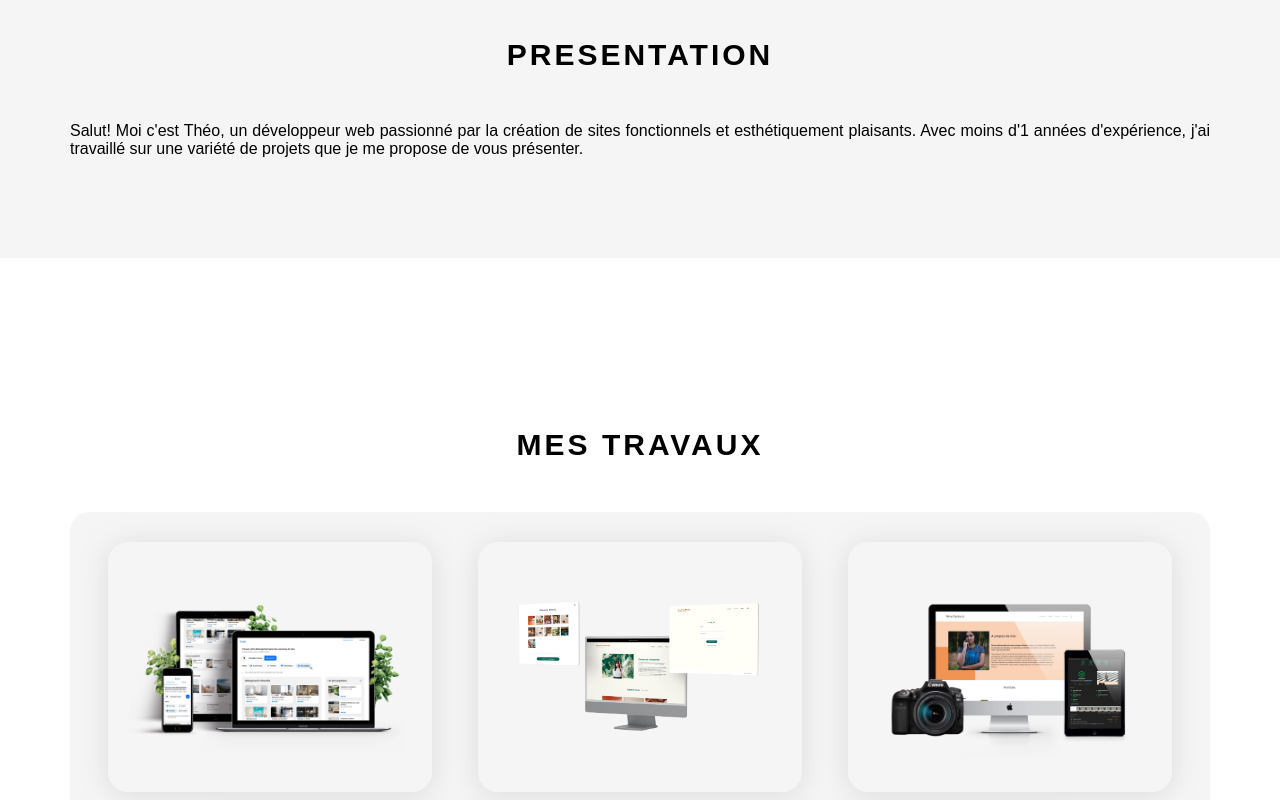
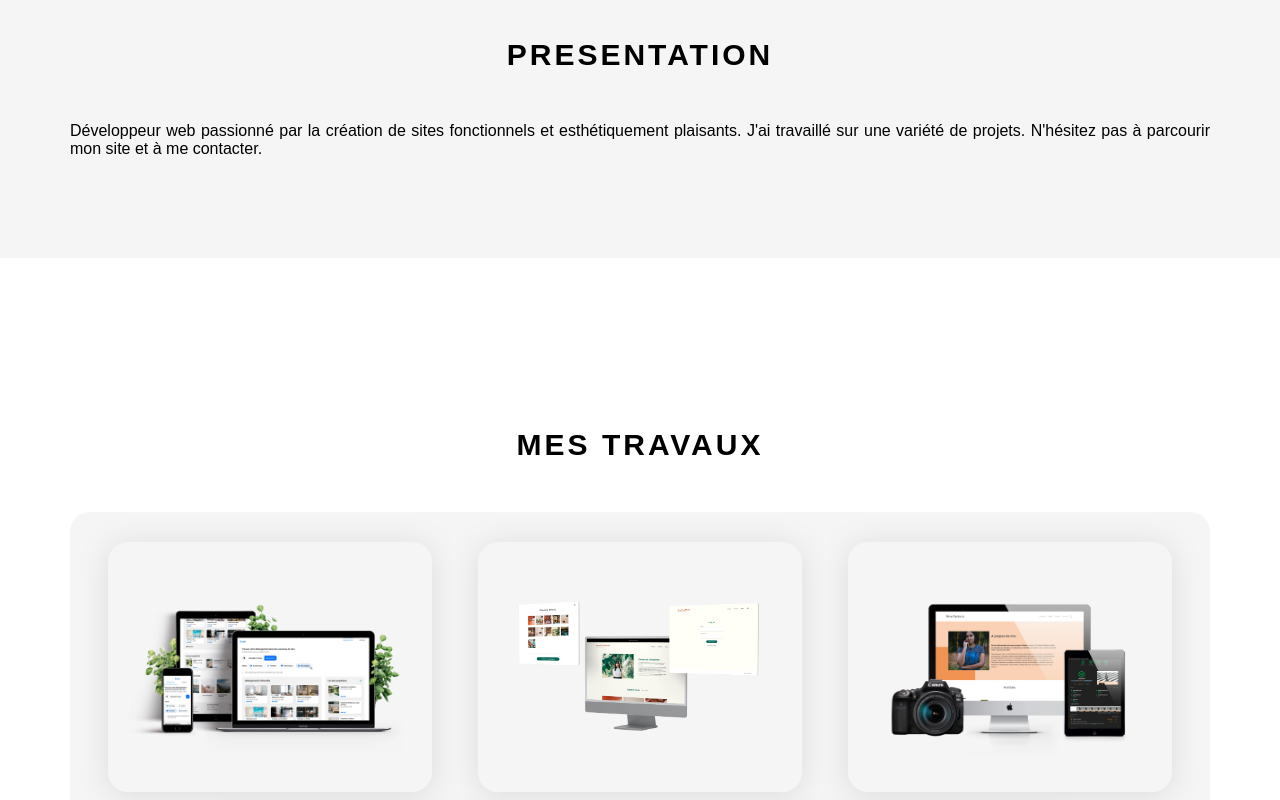
Before and after one commit to Theo-Develop/Portfolio, a React (Vite) app: page /#acceuil in a window 1280 px wide. Shown: the part 980-1780 px from the top of the page. Built offline with nearby package versions, Linux system fonts and the light colour scheme; no server answers; a web font is replaced by a local one.

Commit message:
settings text

```diff
--- a/src/components/Footer/Footer.jsx
+++ b/src/components/Footer/Footer.jsx
@@ -14,7 +14,7 @@ function Footer() {
                     <li><FontAwesomeIcon icon={faLinkedin} /></li>
                 </ul>
                 <p>
-                    © 2024 Théo DRESSY, Tous droits réservés.
+                    © 2024 Théo DRESSY.
                 </p>
             </div>
         </section >
--- a/src/sections/presentation/Presentation.jsx
+++ b/src/sections/presentation/Presentation.jsx
@@ -4,7 +4,7 @@ function Presentation() {
             <div className="container">
                 <h2>PRESENTATION</h2>
                 <p>
-                Salut! Moi c'est Théo, un développeur web passionné par la création de sites fonctionnels et esthétiquement plaisants. Avec moins d'1 années d'expérience, j'ai travaillé sur une variété de projets que je me propose de vous présenter.
+                    Développeur web passionné par la création de sites fonctionnels et esthétiquement plaisants. J'ai travaillé sur une variété de projets. N'hésitez pas à parcourir mon site et à me contacter.
                 </p>
             </div>
         </section>
```
